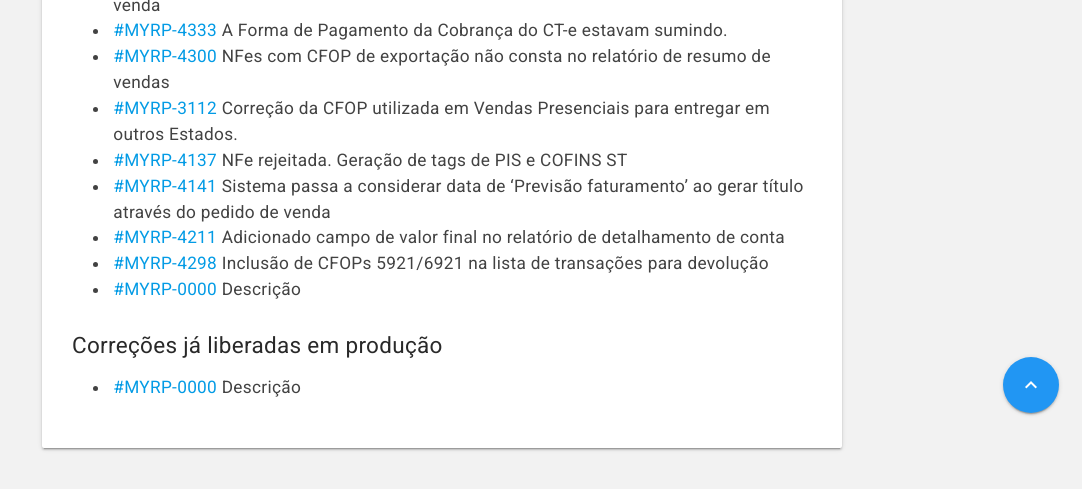
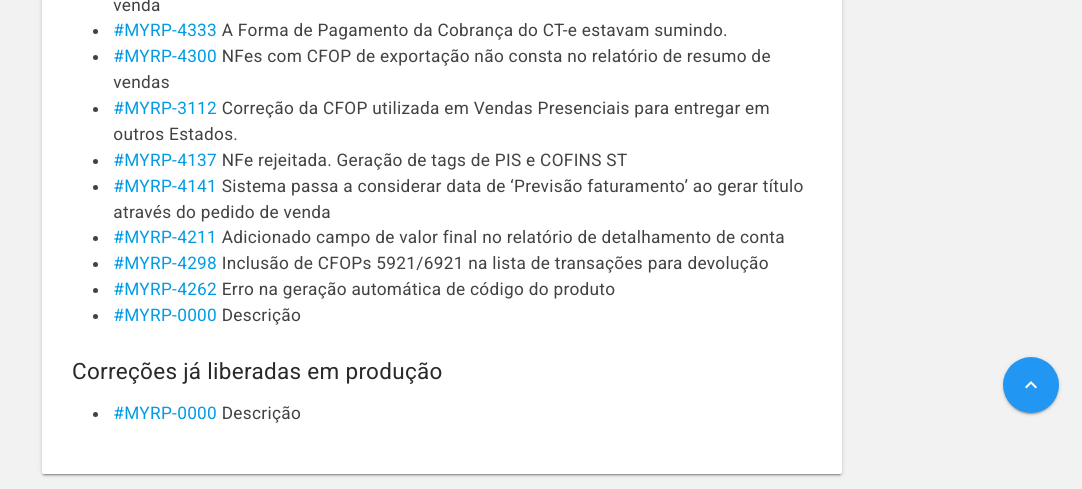
Before and after one commit to myrp-maicon/changelog-myrp, a Jekyll site: the page built from docs/myrp/19.07.01.md, in a window 1280 px wide. Shown: the part 464-953 px from the top of the page, without its empty margins (198-1280 px from the left). Built offline with Jekyll 4.4.1, drawn with Linux system fonts in a browser that asks for light colours; nearby versions of some CDN libraries; our own code applies the rules of GitHub Pages for plain Markdown files; the repository's description, which GitHub fills in, is left out; before the commit the page ends 927 px from its top, so only the background shows below that.

Commit message:
Update 19.07.01.md
MYRP-4262 - Erro na geração automática de código do produto

```diff
--- a/docs/myrp/19.07.01.md
+++ b/docs/myrp/19.07.01.md
@@ -13,6 +13,7 @@
 * [#MYRP-4141](https://devmyrp.atlassian.net/browse/MYRP-4141) Sistema passa a considerar data de 'Previsão faturamento' ao gerar título através do pedido de venda
 * [#MYRP-4211](https://devmyrp.atlassian.net/browse/MYRP-4211) Adicionado campo de valor final no relatório  de detalhamento de conta
 * [#MYRP-4298](https://devmyrp.atlassian.net/browse/MYRP-4298) Inclusão de CFOPs 5921/6921 na lista de transações para devolução
+* [#MYRP-4262](https://devmyrp.atlassian.net/browse/MYRP-4262) Erro na geração automática de código do produto
 * [#MYRP-0000](https://devmyrp.atlassian.net/browse/MYRP-0000) Descrição
 
 
```
